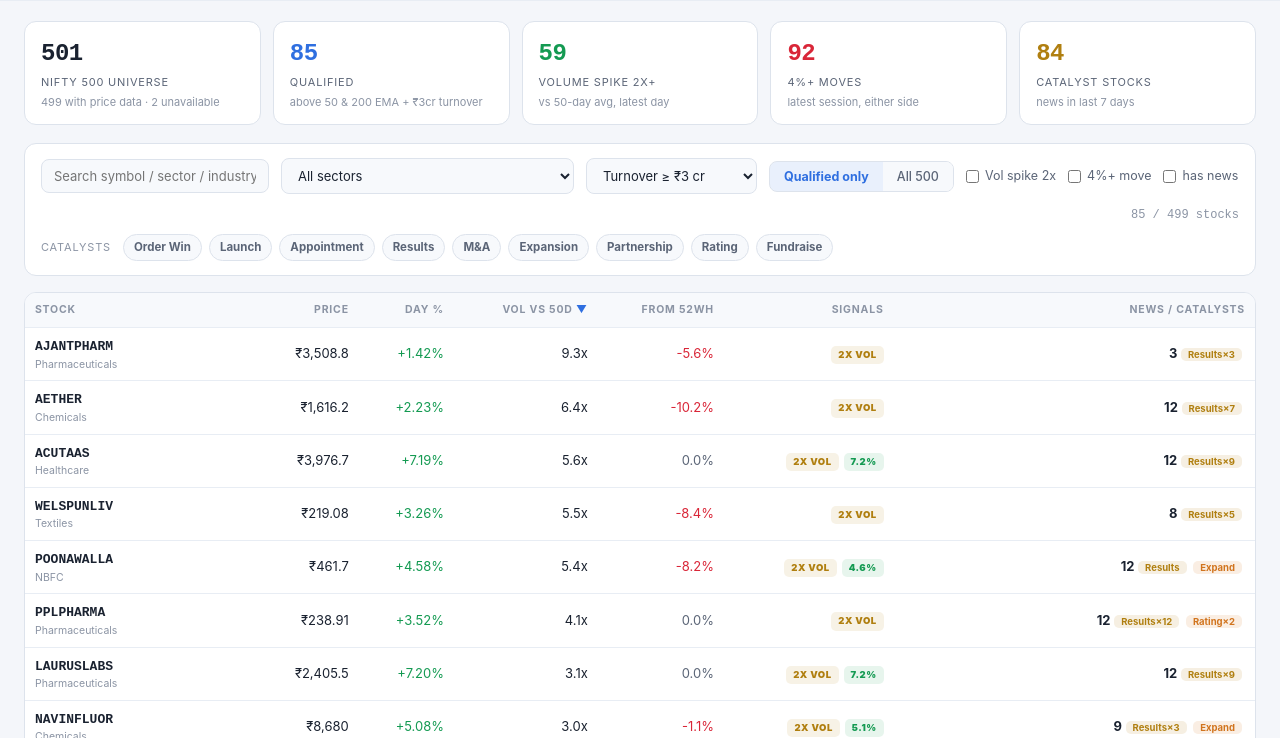
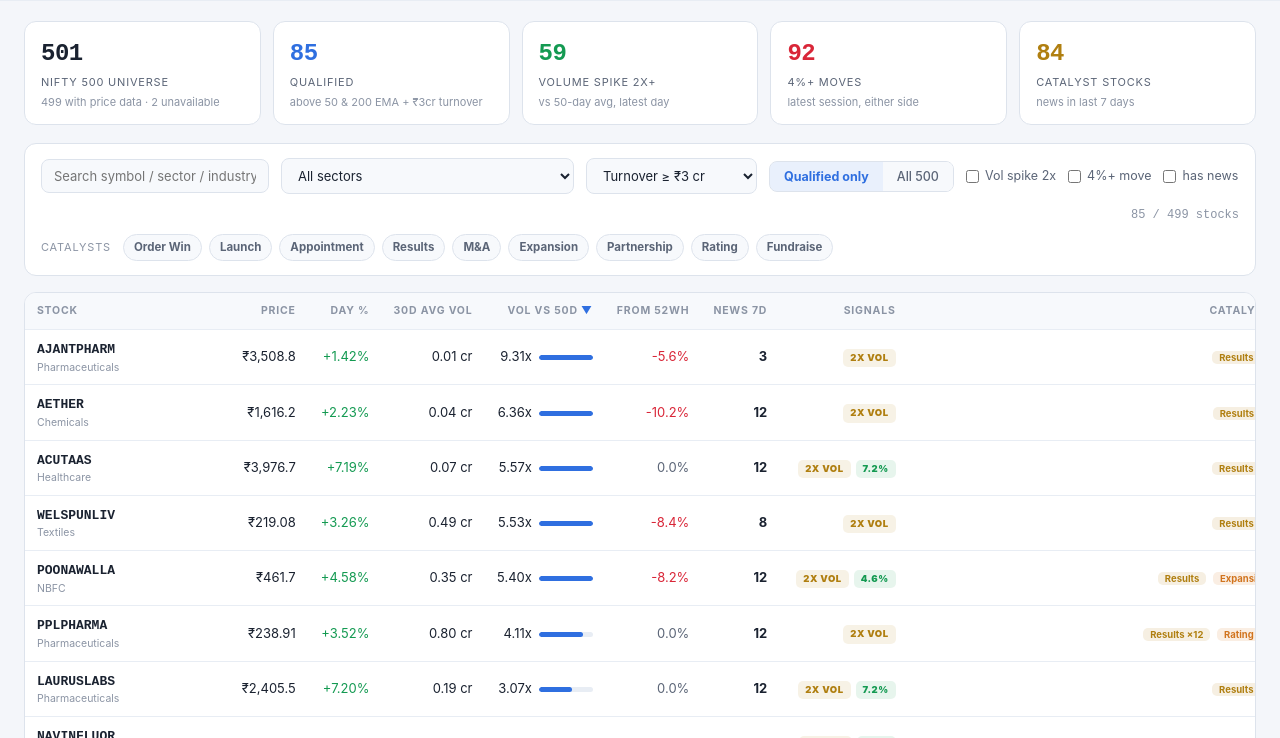
Before and after one commit to arjunbchavan1989-AB/nifty500-momentum-radar, a plain HTML site: page index.html in a window 1280 px wide. Shown: the part 62-800 px from the top of the page. Drawn offline with Linux system fonts and the light colour scheme; a web font is replaced by a local one.

```diff
--- a/index.html
+++ b/index.html
@@ -101,16 +101,16 @@ label.check input { accent-color: var(--accent); }
 table { width: 100%; border-collapse: collapse; }
 th {
   text-align: right; font-size: 10.5px; text-transform: uppercase; letter-spacing: .8px; color: var(--faint);
-  padding: 9px 10px; border-bottom: 1px solid var(--divider); cursor: pointer; user-select: none; white-space: nowrap;
+  padding: 10px 12px; border-bottom: 1px solid var(--divider); cursor: pointer; user-select: none; white-space: nowrap;
   background: var(--panel2); position: sticky; top: 0; z-index: 2;
 }
 th:hover { color: var(--text); }
 th:first-child, td:first-child { text-align: left; }
 th.sort-asc::after { content: " ▲"; color: var(--accent); } th.sort-desc::after { content: " ▼"; color: var(--accent); }
-td { padding: 8px 10px; text-align: right; font-size: 13px; border-bottom: 1px solid var(--divider); white-space: nowrap; }
+td { padding: 9px 12px; text-align: right; font-size: 13px; border-bottom: 1px solid var(--divider); white-space: nowrap; }
 tr.row:hover { background: var(--accent-soft); cursor: pointer; }
 td .sym { font-weight: 700; font-size: 13px; }
-td .sub { display: block; font-size: 10.5px; color: var(--faint); font-weight: 400; max-width: 150px; overflow: hidden; text-overflow: ellipsis; }
+td .sub { display: block; font-size: 10.5px; color: var(--faint); font-weight: 400; max-width: 180px; overflow: hidden; text-overflow: ellipsis; }
 .pos { color: var(--up); } .neg { color: var(--down); } .flat { color: var(--muted); }
 .badge { display: inline-block; font-size: 9.5px; font-weight: 900; letter-spacing: .5px; padding: 2px 7px; border-radius: 5px; margin-left: 5px; }
 .b-up { background: var(--up-soft); color: var(--up); } .b-down { background: var(--down-soft); color: var(--down); }
@@ -261,13 +261,15 @@ const COLS = [
   { k: 'symbol',      label: 'Stock',       get: r => r.symbol, fmt: (v, r) => `<span class="sym mono">${esc(v)}</span><span class="sub">${esc(r.sector)}</span>` },
   { k: 'close',      label: 'Price',        get: r => r.close, fmt: v => '₹' + nf(v) },
   { k: 'dayChangePct', label: 'Day %',      get: r => r.dayChangePct, fmt: v => cls(v, (v > 0 ? '+' : '') + v.toFixed(2) + '%') },
-  { k: 'volRatio',   label: 'Vol vs 50d',   get: r => r.volRatio, fmt: v => v.toFixed(1) + 'x' },
+  { k: 'avgVol30',   label: '30d Avg Vol',  get: r => r.avgVol30, fmt: v => nf2(v / 1e7) + ' cr' },
+  { k: 'volRatio',   label: 'Vol vs 50d',   get: r => r.volRatio, fmt: (v, r) => v.toFixed(2) + 'x' + (r.volSpike ? bar(Math.min(v, 5) / 5) : '') },
   { k: 'pctFrom52wHigh', label: 'From 52wH', get: r => r.pctFrom52wHigh, fmt: v => cls(v, v.toFixed(1) + '%') },
+  { k: 'newsCount',  label: 'News 7d',      get: r => r.news.length, fmt: v => v ? `<b>${v}</b>` : '<span class="flat">—</span>' },
   { k: 'signals',   label: 'Signals',      get: r => (r.volSpike ? 2 : 0) + (r.move4 ? 1 : 0), fmt: (v, r) =>
       (r.volSpike ? '<span class="badge b-gold">2X VOL</span>' : '') +
       (r.move4 ? `<span class="badge ${r.dayChangePct >= 0 ? 'b-up' : 'b-down'}">${Math.abs(r.dayChangePct).toFixed(1)}%</span>` : '') },
-  { k: 'cats',      label: 'News / Catalysts', get: r => r.news.length,
-    fmt: (v, r) => v ? `<b>${v}</b> ` + catChips(r).join(' ') : '<span class="flat">—</span>' },
+  { k: 'cats',      label: 'Catalysts',    get: r => r.news.reduce((a, n) => { n.tags.forEach(t => a.add(t)); return a; }, new Set()).size,
+    fmt: (v, r) => catChips(r).join(' ') || '<span class="flat">—</span>' },
 ];
 
 /* ---------- helpers ---------- */
@@ -278,19 +280,11 @@ function cls(v, txt) { const s = v > 0 ? 'pos' : (v < 0 ? 'neg' : 'flat'); retur
 function bar(f) { return `<span class="mini-bar"><span style="width:${Math.round(f * 100)}%"></span></span>`; }
 function catColor(cat) { const c = CATS.find(x => x[0] === cat); return c ? c[2] : 'var(--muted)'; }
 function catName(cat) { const c = CATS.find(x => x[0] === cat); return c ? c[1] : cat; }
-function catShort(cat) {
-  const map = { orderWin: 'Order', launch: 'Launch', appointment: 'Appoint', results: 'Results',
-    ma: 'M&A', expansion: 'Expand', partnership: 'Partner', rating: 'Rating', fundraise: 'Funds' };
-  return map[cat] || cat;
-}
 function catChips(r) {
   const counts = {};
   r.news.forEach(n => n.tags.forEach(t => counts[t] = (counts[t] || 0) + 1));
-  const top = Object.entries(counts).sort((a, b) => b[1] - a[1]).slice(0, 3);
-  const more = Object.keys(counts).length - top.length;
-  return top.map(([c, n]) =>
-    `<span class="tagchip" style="color:${catColor(c)};background:color-mix(in oklab, ${catColor(c)} 12%, transparent);">${esc(catShort(c))}${n > 1 ? '×' + n : ''}</span>`)
-    .concat(more > 0 ? [`<span class="tagchip" style="color:var(--faint)">+${more}</span>`] : []);
+  return Object.entries(counts).map(([c, n]) =>
+    `<span class="tagchip" style="color:${catColor(c)};background:color-mix(in oklab, ${catColor(c)} 12%, transparent);">${esc(catName(c))}${n > 1 ? ' ×' + n : ''}</span>`);
 }
 
 /* ---------- render ---------- */
```
